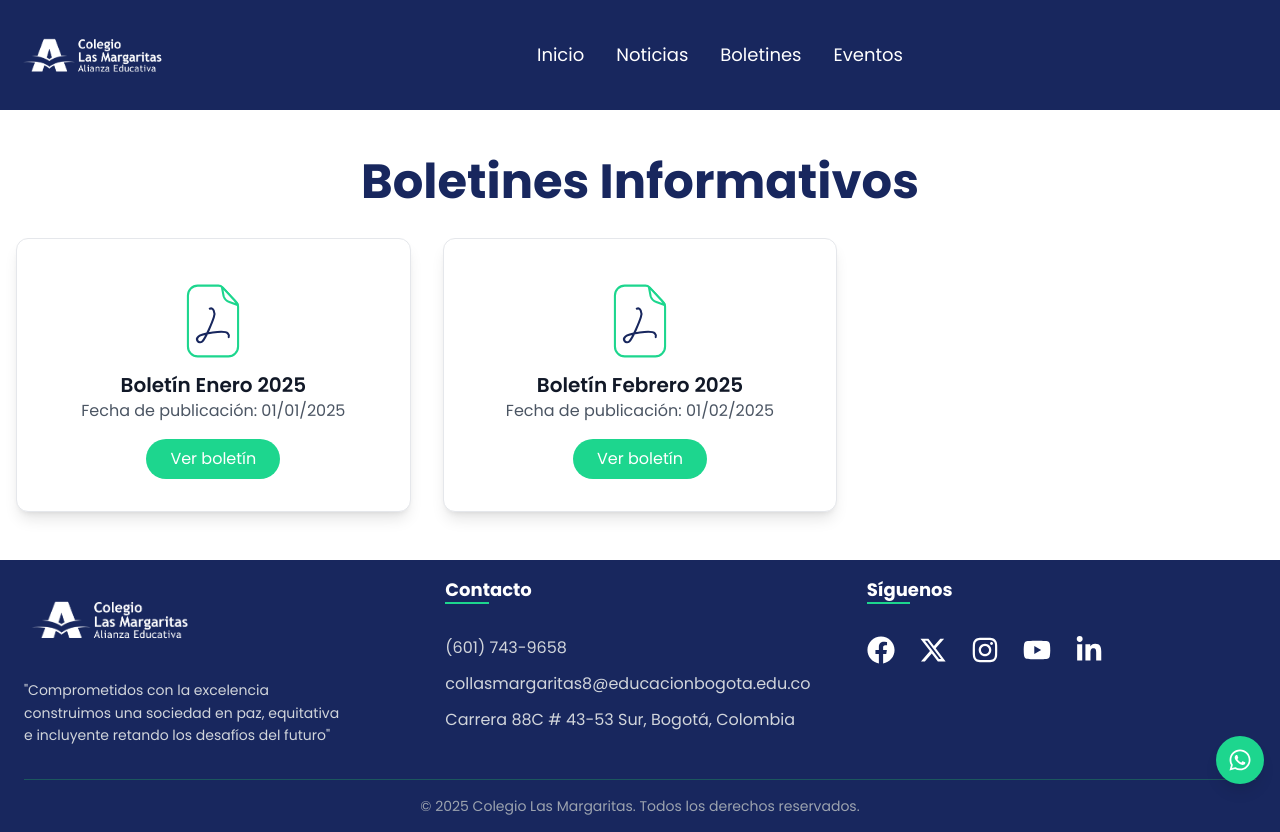
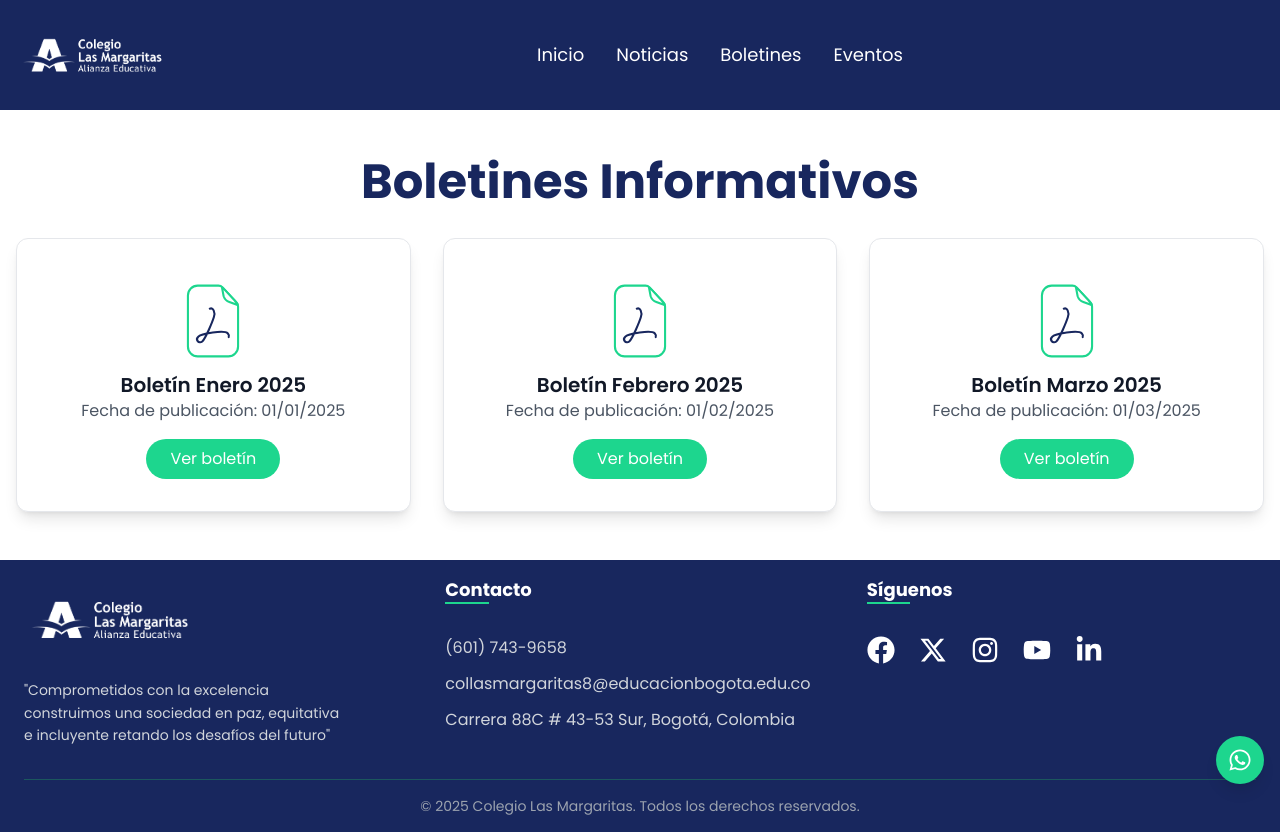
Before and after one commit to sergiostebanpgx/colegio-margaritas, a Next.js app: page /boletines in a window 1280 px wide. Built offline with nearby package versions, Linux system fonts and the light colour scheme.

Commit message:
Update newsletter March

```diff
--- a/app/boletines/page.tsx
+++ b/app/boletines/page.tsx
@@ -9,6 +9,7 @@ import AnimatedTitle from "@/components/ui/AnimatedTitle";
 const boletinesData = [
   { id: 1, titulo: "Boletín Enero 2025", fecha: "01/01/2025", archivo: "/pdf/boletin_202501.pdf" },
   { id: 2, titulo: "Boletín Febrero 2025", fecha: "01/02/2025", archivo: "/pdf/boletin_202502.pdf" },
+  { id: 3, titulo: "Boletín Marzo 2025", fecha: "01/03/2025", archivo: "/pdf/boletin_202503.pdf" }
 ];
 
 const BoletinesPage = () => {
```
